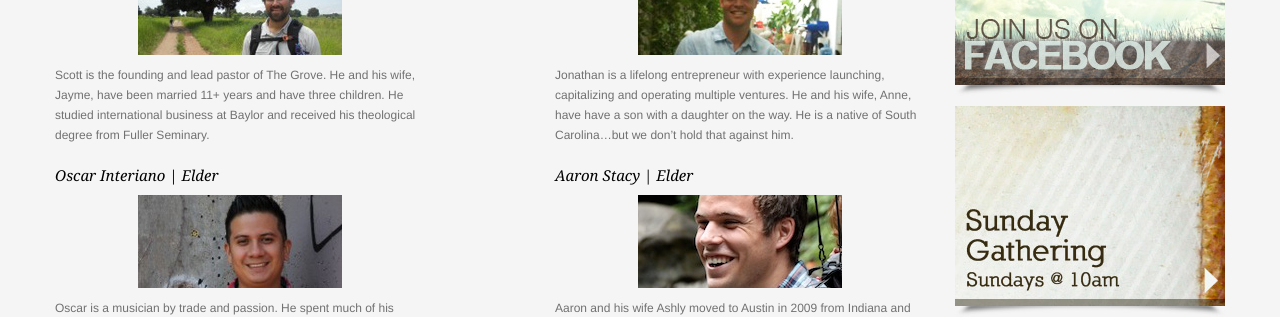
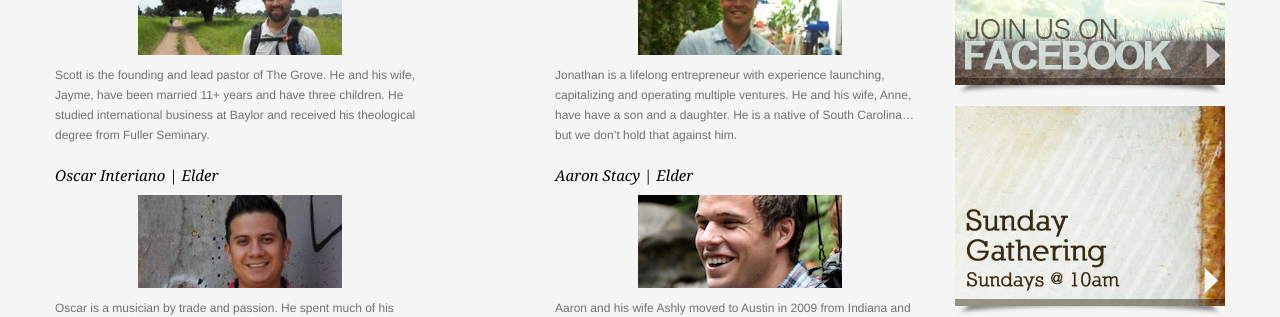
Before and after one commit to groveatx/groveatx.github.io, a Jekyll site: the page built from about/leaders/index.md, in a window 1280 px wide. Shown: the part 486-803 px from the top of the page. Built offline with Jekyll 4.4.1, drawn with Linux system fonts in a browser that asks for light colours; Markdown is read by kramdown in place of the engine named in the settings.

```diff
--- a/_layouts/leaders.html
+++ b/_layouts/leaders.html
@@ -24,8 +24,8 @@
     <p>
       Jonathan is a lifelong entrepreneur with experience launching,
       capitalizing and operating multiple ventures. He and his wife, Anne, have
-      have a son with a daughter on the way. He is a native of South
-      Carolina…but we don’t hold that against him.
+      have a son and a daughter. He is a native of South Carolina&hellip; but
+      we don’t hold that against him.
     </p>
   </div>
 </div>
```
